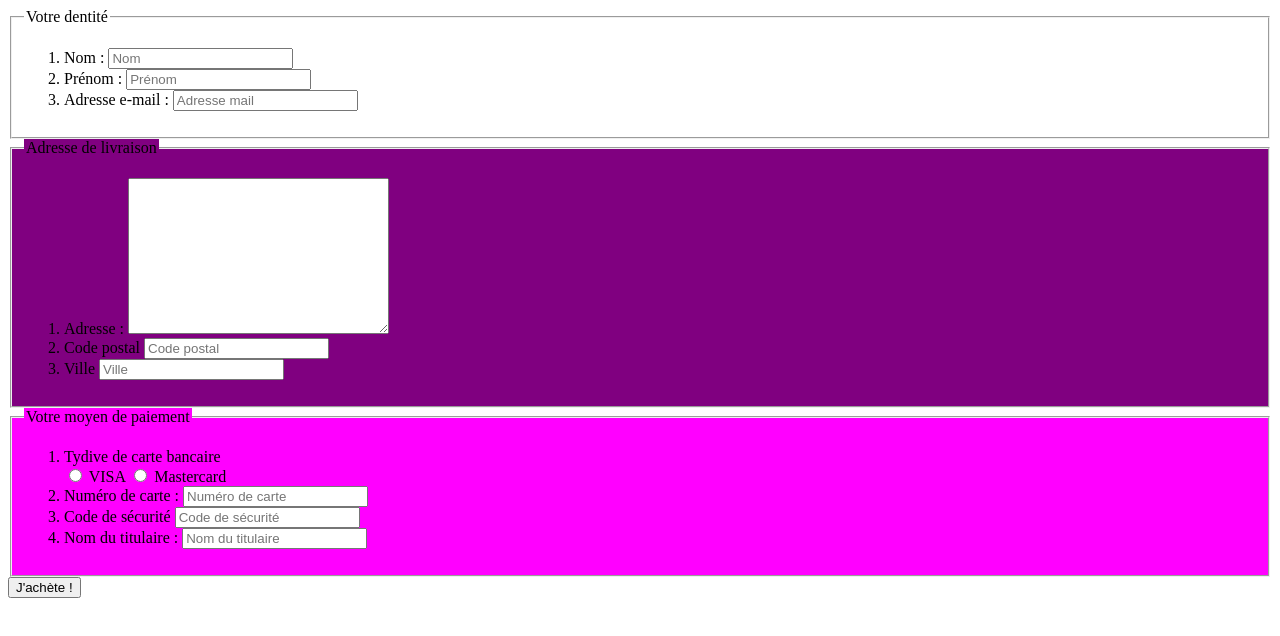
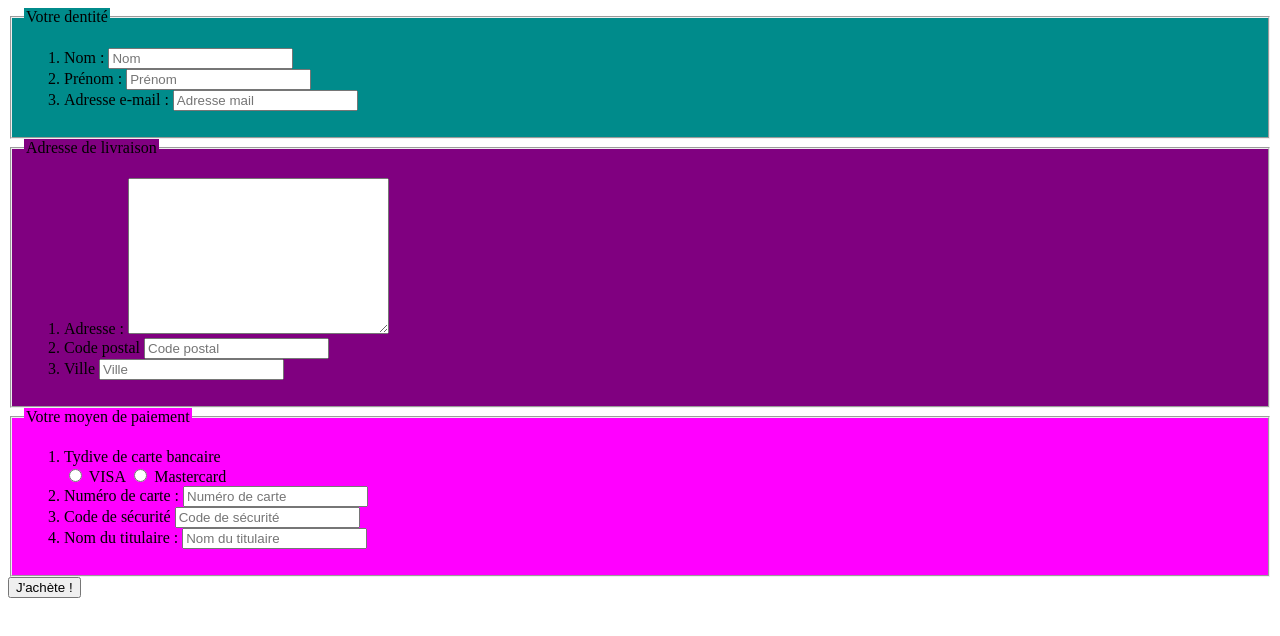
Before and after one commit to TheoRicherol/exoHTML_CSS, a plain HTML site: page exo7/index.html in a window 1280 px wide. Drawn offline with Linux system fonts and the light colour scheme.

Commit message:
changement classe pour anglais

```diff
--- a/exo7/css/style.css
+++ b/exo7/css/style.css
@@ -1,4 +1,4 @@
-.identite{
+.identity{
     background-color: darkcyan;
 }
 .shipping{
```
